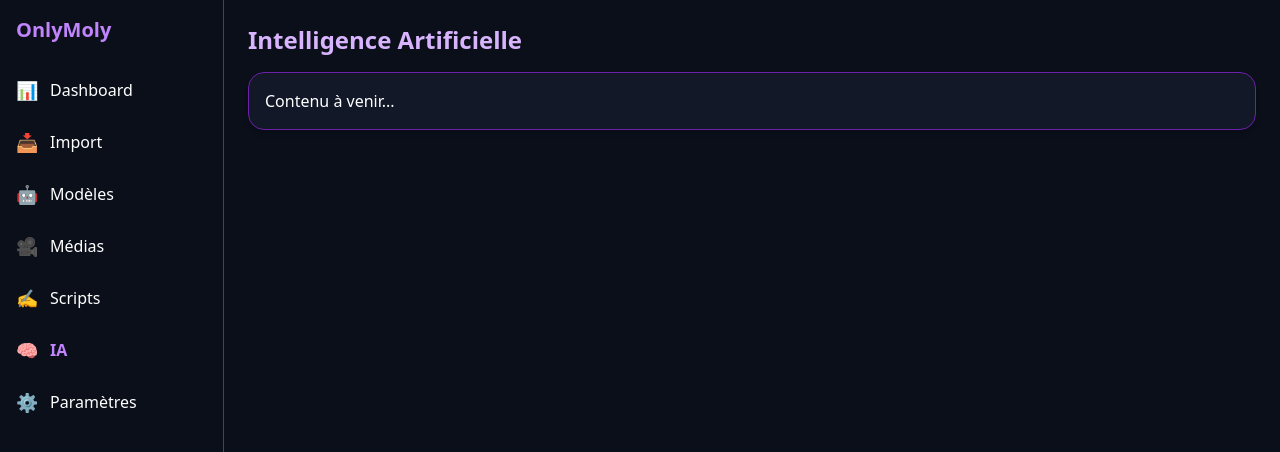
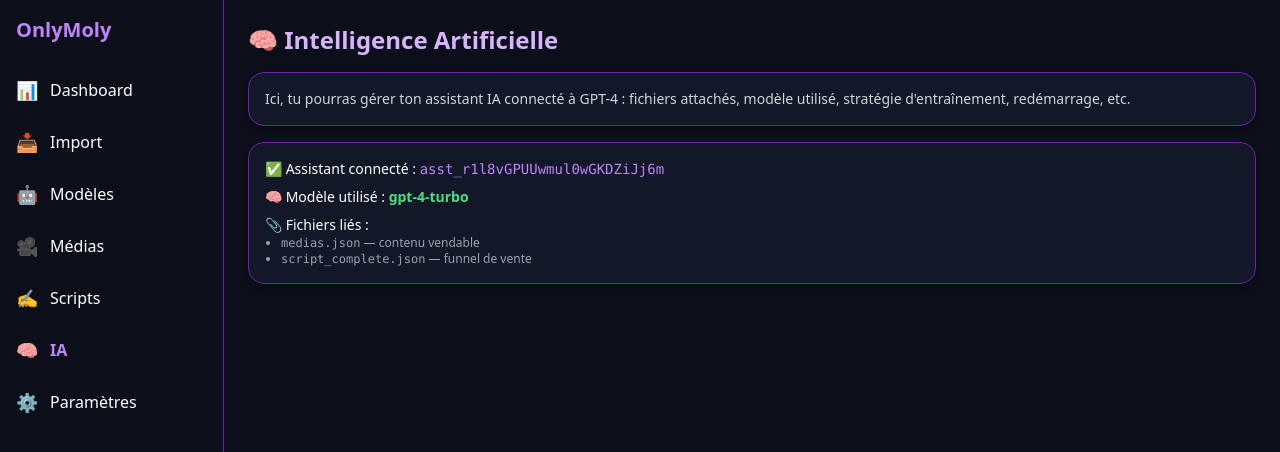
Before and after one commit to schreinereyang/frontend, a Next.js app: page /ia in a window 1280 px wide. Shown: the top 452 px of the page. Built offline with nearby package versions, Linux system fonts and the light colour scheme.

Commit message:
Update ia.tsx

```diff
--- a/pages/ia.tsx
+++ b/pages/ia.tsx
@@ -1,12 +1,29 @@
-import LayoutDashboard from "@/components/LayoutDashboard";
-import CardSection from "@/components/CardSection";
+import LayoutDashboard from "../components/LayoutDashboard";
+import CardSection from "../components/CardSection";
 
 export default function Ia() {
   return (
     <LayoutDashboard>
-      <div className="mb-4 text-2xl font-bold text-purple-300">Intelligence Artificielle</div>
+      <div className="mb-4 text-2xl font-bold text-purple-300">🧠 Intelligence Artificielle</div>
+
       <CardSection>
-        Contenu à venir...
+        <p className="text-gray-300 text-sm">
+          Ici, tu pourras gérer ton assistant IA connecté à GPT-4 : fichiers attachés, modèle utilisé,
+          stratégie d'entraînement, redémarrage, etc.
+        </p>
+      </CardSection>
+
+      <CardSection className="mt-4">
+        <ul className="text-sm text-white space-y-2">
+          <li>✅ Assistant connecté : <span className="text-purple-400 font-mono">asst_r1l8vGPUUwmul0wGKDZiJj6m</span></li>
+          <li>🧠 Modèle utilisé : <span className="text-green-400 font-semibold">gpt-4-turbo</span></li>
+          <li>📎 Fichiers liés :
+            <ul className="pl-4 list-disc text-gray-400 text-xs">
+              <li><code>medias.json</code> — contenu vendable</li>
+              <li><code>script_complete.json</code> — funnel de vente</li>
+            </ul>
+          </li>
+        </ul>
       </CardSection>
     </LayoutDashboard>
   );
```
